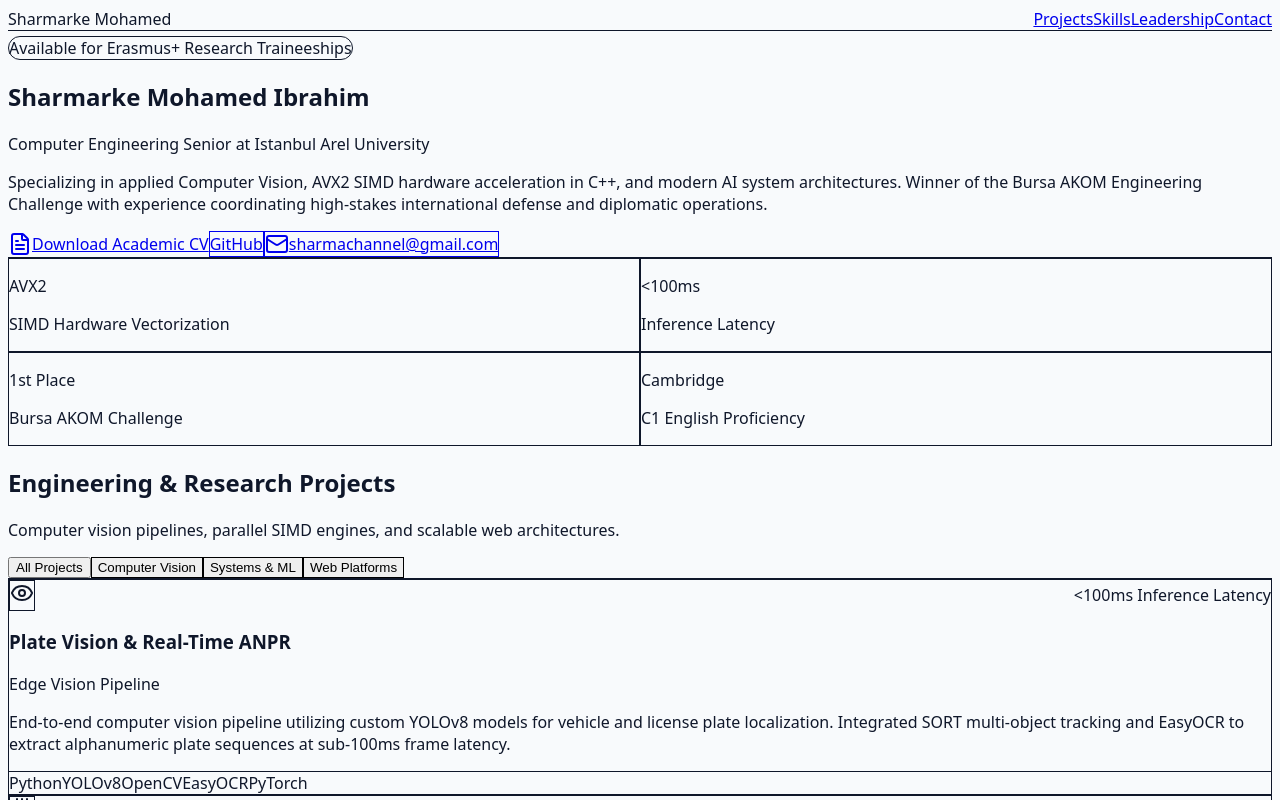
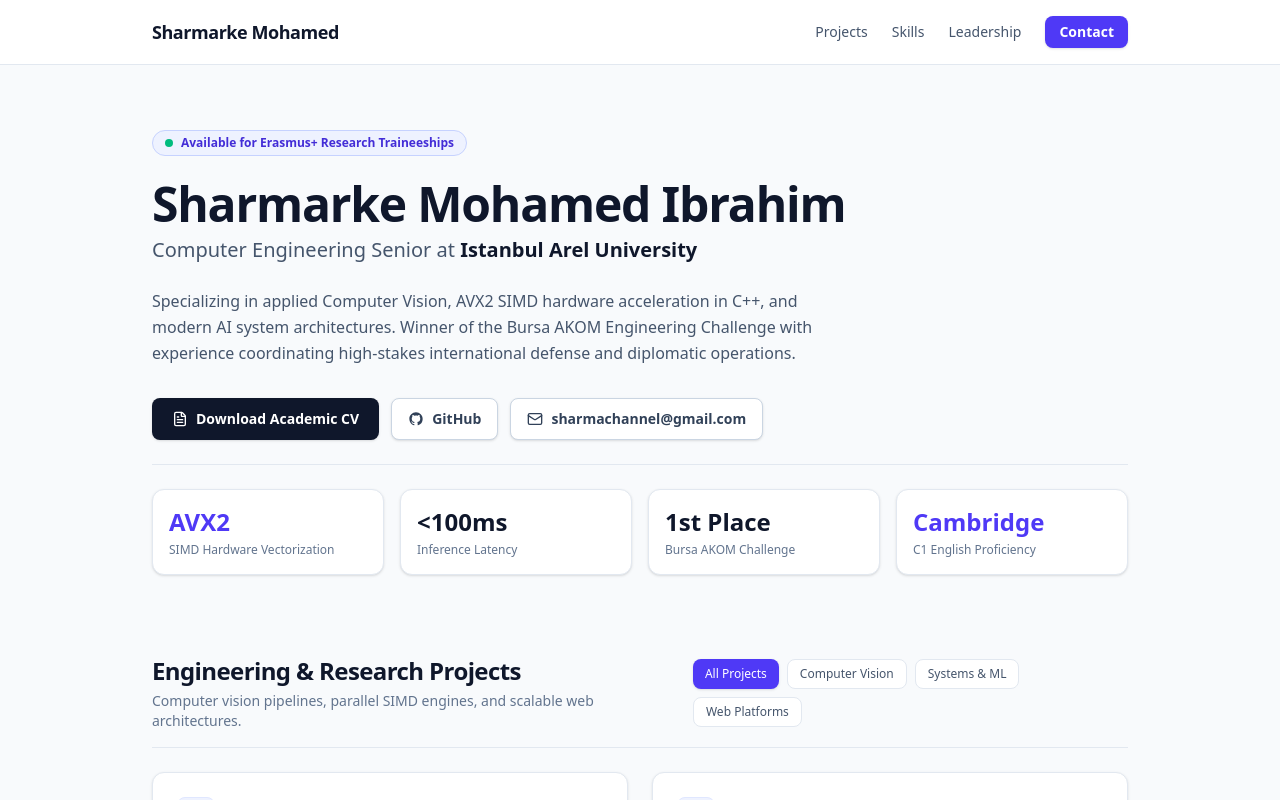
Before and after one commit to Sharmarke-Mohamed-IB/portfolio, a Next.js app: page / in a window 1280 px wide. Shown: the top 800 px of the page. Built offline with nearby package versions, Linux system fonts and the light colour scheme.

Commit message:
Update portfolio metadata and Tailwind import

```diff
--- a/src/app/globals.css
+++ b/src/app/globals.css
@@ -1,20 +1 @@
-@tailwind base;
-@tailwind components;
-@tailwind utilities;
-
-:root {
-  --background: #f8fafc;
-  --foreground: #0f172a;
-}
-
-body {
-  background-color: #f8fafc;
-  color: #0f172a;
-  font-family: system-ui, -apple-system, BlinkMacSystemFont, "Segoe UI", Roboto, "Helvetica Neue", Arial, sans-serif;
-  -webkit-font-smoothing: antialiased;
-  -moz-osx-font-smoothing: grayscale;
-}
-
-html {
-  scroll-behavior: smooth;
-}
+@import "tailwindcss";
--- a/src/app/layout.tsx
+++ b/src/app/layout.tsx
@@ -13,8 +13,8 @@ const geistMono = Geist_Mono({
 });
 
 export const metadata: Metadata = {
-  title: "Create Next App",
-  description: "Generated by create next app",
+  title: "Sharmarke Mohamed Ibrahim | Computer Engineering & AI Portfolio",
+  description: "Senior Computer Engineering Student focusing on Computer Vision, High-Performance C++ Systems, and AI Platforms.",
 };
 
 export default function RootLayout({ children }: LayoutProps<"/">) {
```
